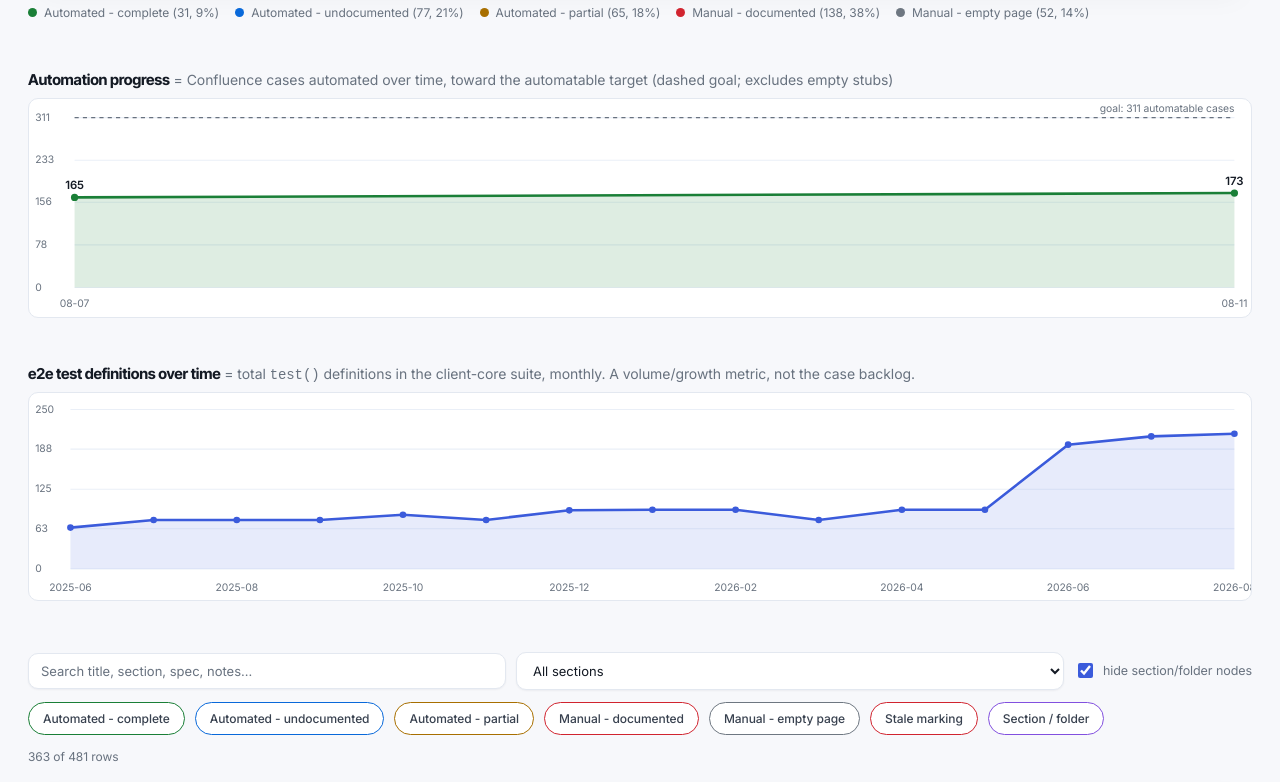
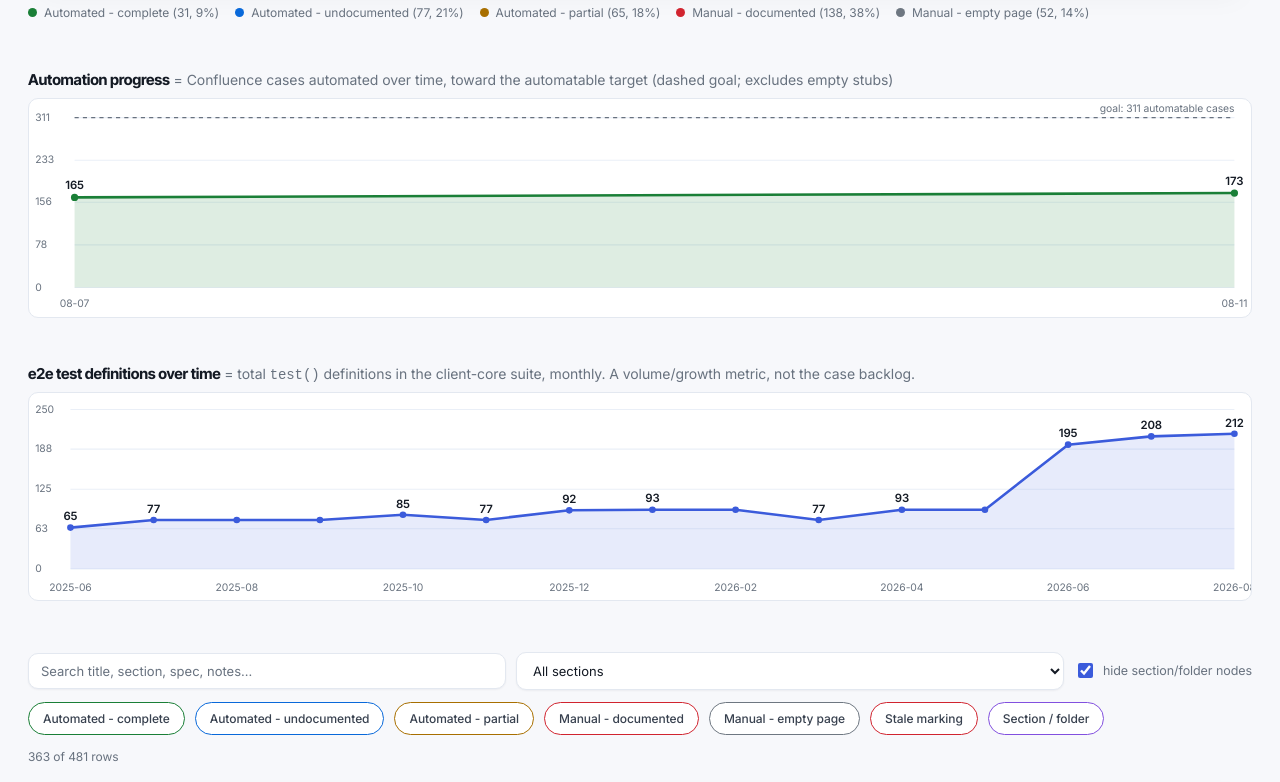
Before and after one commit to eos87/qa-hub, a website: page index.html in a window 1280 px wide. Shown: the part 442-1224 px from the top of the page. Drawn offline with Linux system fonts and the light colour scheme.

Commit message:
Update coverage dashboard (2026-08-12) [skip ci]

```diff
--- a/index.html
+++ b/index.html
@@ -304,9 +304,10 @@ function drawTestdefs(){
  const area=`<path d="${d} L${X(n-1).toFixed(1)},${Y(0).toFixed(1)} L${X(0).toFixed(1)},${Y(0).toFixed(1)} Z" style="fill:var(--accent);fill-opacity:.12"/>`;
  const line=`<path d="${d}" style="fill:none;stroke:var(--accent)" stroke-width="2.5"/>`;
  const dots=pts.map((p,i)=>`<circle cx="${X(i).toFixed(1)}" cy="${Y(p.tests).toFixed(1)}" r="3.2" style="fill:var(--accent)" data-c="${p.tests}" data-d="${p.date}"/>`).join('');
+ const tops=pts.map((p,i)=> (i===0 || p.tests!==pts[i-1].tests) ? `<text x="${X(i).toFixed(1)}" y="${(Y(p.tests)-7).toFixed(1)}" text-anchor="middle" style="fill:var(--fg);font-size:11px;font-weight:600">${p.tests}</text>`:'').join('');
  const step=Math.ceil(n/8);
  const labels=pts.map((p,i)=> (i%step===0||i===n-1) ? `<text class="plabel" x="${X(i).toFixed(1)}" y="${H-9}" text-anchor="middle">${p.date}</text>`:'').join('');
- el.innerHTML=`<svg viewBox="0 0 ${W} ${H}" width="100%" style="border:1px solid var(--border);border-radius:10px;background:var(--panel)">${grid}${area}${line}${dots}${labels}</svg>`;
+ el.innerHTML=`<svg viewBox="0 0 ${W} ${H}" width="100%" style="border:1px solid var(--border);border-radius:10px;background:var(--panel)">${grid}${area}${line}${dots}${tops}${labels}</svg>`;
  const tip=document.getElementById('tip');
  el.querySelectorAll('circle').forEach(c=>{
    c.onmousemove=e=>{tip.innerHTML=`<b>${c.dataset.c} test definitions</b><br><span class="muted">${c.dataset.d}</span>`;tip.style.left=e.clientX+'px';tip.style.top=e.clientY+'px';tip.style.opacity='1';};
```
